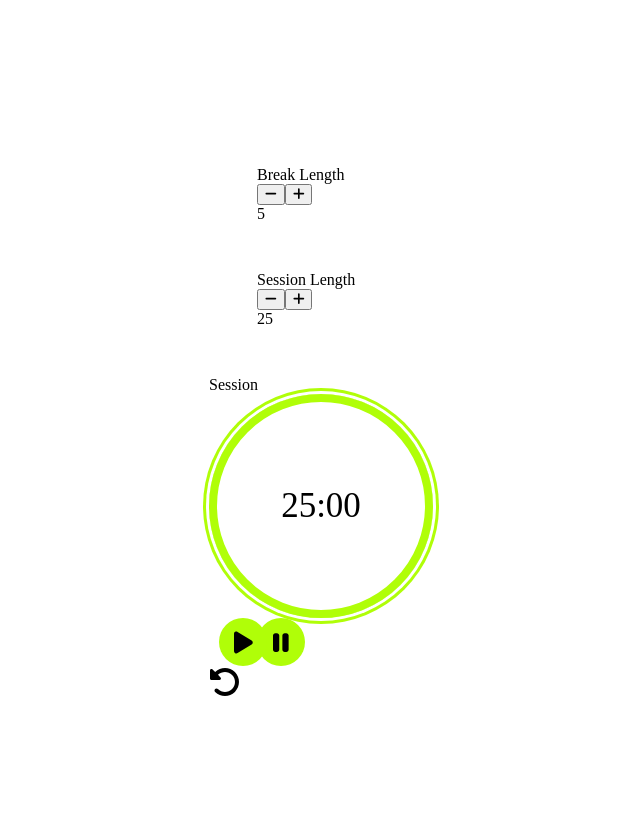
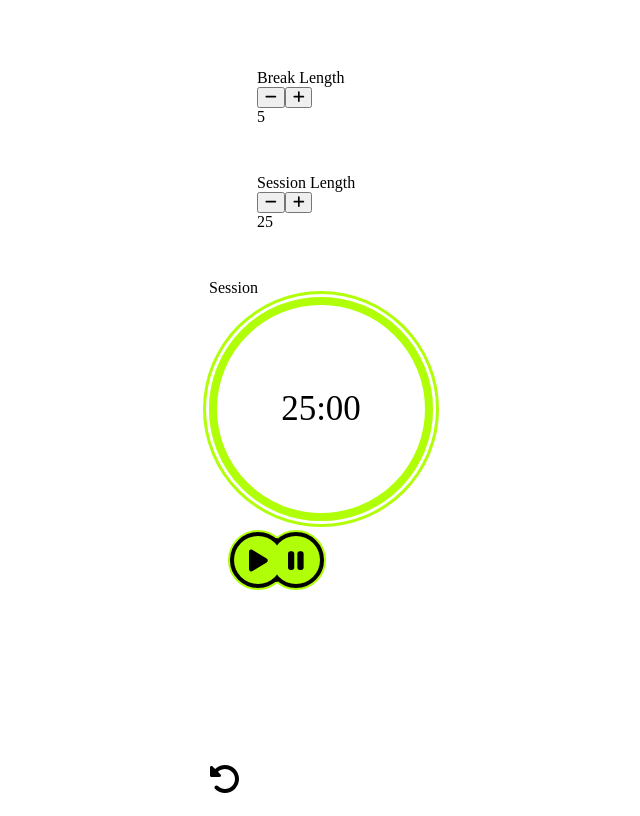
Before and after one commit to Alextm90/pomodoro-timer, a React (Create React App) app: page / in a window 1280 px wide. Shown: the whole page, without its empty margins (319-959 px from the left). Built offline with nearby package versions, Linux system fonts and the light colour scheme.

Commit message:
worked on design

```diff
--- a/src/App.css
+++ b/src/App.css
@@ -29,6 +29,12 @@ body {
   font-size: 35px;
 }
 
+#start_stop {
+  width: 7rem;
+  margin: 15px
+}
+
+
  #play {
   border-radius: 50%;
   width: 3rem;
@@ -40,6 +46,7 @@ body {
   align-items: center;
   position: relative;
   left: 10px;
+  z-index: 1;
 }
 
  #pause {
@@ -51,8 +58,45 @@ body {
    display: flex;
    justify-content: center;
    align-items: center;
+   z-index: 1;
  }
 
  #start_stop {
   display: flex;
  }
+
+#background-one {
+    border-radius: 50%;
+    width: 3.5rem;
+    height: 3.5rem;
+    border: 2px solid var(--clock-color);
+    z-index: -1;
+    position: relative;
+    left: 19px;
+    bottom: 69px;
+    background-color: black;
+}
+
+#background-two {
+    border-radius: 50%;
+    width: 3.5rem;
+    height: 3.5rem;
+    border: 2px solid var(--clock-color);
+    z-index: -2;
+    position: relative;
+    left: 57px;
+    bottom: 129px;
+    background-color: black;
+
+}
+
+#background-three {
+    border-radius: 50%;
+    width: 3rem;
+    height: 2.75rem;
+    z-index: 0;
+    position: relative;
+    bottom: 181px;
+    left: 42px;
+    background-color: black;
+}
--- a/src/App.js
+++ b/src/App.js
@@ -2,7 +2,7 @@ import { FontAwesomeIcon } from '@fortawesome/react-fontawesome'
 import { faPlus, faMinus, faRotateLeft } from '@fortawesome/free-solid-svg-icons'
 import './App.css';
 import { useState } from 'react';
-import Clock from './Clock'
+import Clock from './Clock';
 
 function App() {
 
--- a/src/Clock.js
+++ b/src/Clock.js
@@ -115,12 +115,16 @@ const startMinutes = () => {
 
   return (
     <section id='clock'>
+        <div></div>
         <div id='timer-label'>{breakActive == false ? "Session" : "Break"}</div>
         <div id='time-left'>{breakActive ? minutesBreak < 10 ? "0" + `${minutesBreak}`+`:${secondsBreak}` : `${minutesBreak}`+`:${secondsBreak}` : minutes < 10 ? "0" + `${minutes}`+`:${seconds}` : `${minutes}`+`:${seconds}`}</div>
         <div className="controls"  id='start_stop' onClick={() => setIsActive(!isActive)}>
           <div id='play'><FontAwesomeIcon size="5x" icon={faPlay}/></div>
           <div id='pause'><FontAwesomeIcon size="5x" icon={faPause}/></div>
         </div>
+        <div id='background-one'></div>
+        <div id='background-two'></div>
+        <div id='background-three'></div>
         <div className="controls" id='reset' onClick={reset}><FontAwesomeIcon size="2x" icon={faRotateLeft}/></div>
         <audio src={beep}  id="beep"></audio>
     </section>
```
